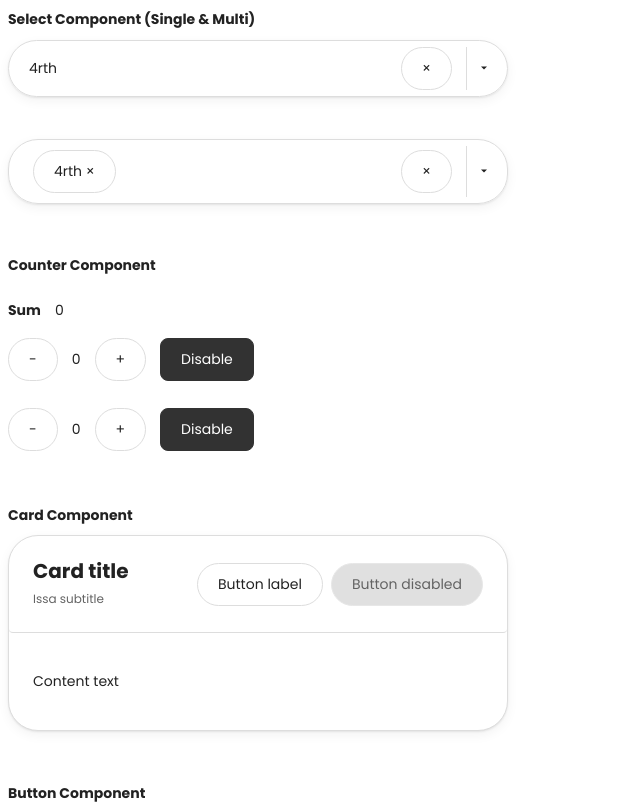
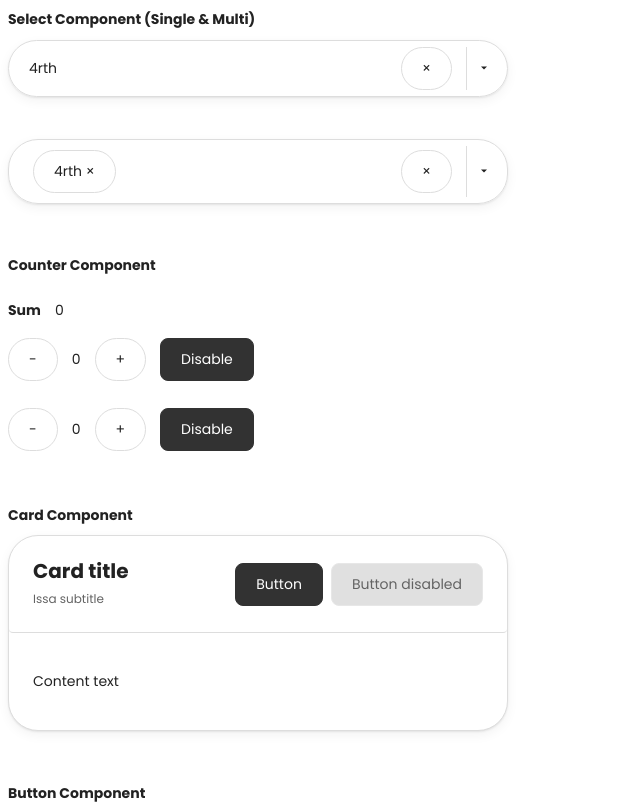
Before and after one commit to chilucdiep/component-library, a React (Vite) app: page / in a window 1280 px wide. Shown: the top 804 px of the page, without its empty margins (0-640 px from the left). Built offline with nearby package versions, Linux system fonts and the light colour scheme.

Commit message:
Card width

```diff
--- a/package.json
+++ b/package.json
@@ -13,7 +13,8 @@
   "dependencies": {
     "classnames": "^2.3.2",
     "react": "^18.2.0",
-    "react-dom": "^18.2.0"
+    "react-dom": "^18.2.0",
+    "styled-components": "^5.3.6"
   },
   "devDependencies": {
     "@babel/core": "^7.19.6",
--- a/src/App.tsx
+++ b/src/App.tsx
@@ -47,10 +47,11 @@ function App() {
     <Card
       title="Card title"
       subtitle="Issa subtitle"
+      maxWidth="500px"
       side={
         <>
-          <Button label="Button label" />
-          <Button label="Button disabled" disabled={true} />
+          <Button label="Button" variant="primary" />
+          <Button label="Button disabled" disabled={true} variant="primary" />
         </>
       }
     >
--- a/src/components/Button/Button.tsx
+++ b/src/components/Button/Button.tsx
@@ -18,6 +18,7 @@ export function Button({
     [styles.disabled]: disabled,
     [styles.primary]: variant === "primary",
   });
+
   return (
     <button className={classes} disabled={disabled} onClick={onClick}>
       {label}
--- a/src/components/Card/Card.module.scss
+++ b/src/components/Card/Card.module.scss
@@ -20,7 +20,6 @@ body,
 
 .Card {
   background-color: white;
-  max-width: 500px;
   @include Box-Styling();
 }
 
--- a/src/components/Card/Card.tsx
+++ b/src/components/Card/Card.tsx
@@ -1,13 +1,19 @@
+import styled from "styled-components";
 import styles from "./Card.module.scss";
 
 type CardProps = {
   title: string;
   subtitle?: string;
+  maxWidth?: string;
   side?: React.ReactNode;
   children?: React.ReactNode;
 };
 
-export function Card({ title, subtitle, side, children }: CardProps) {
+export function Card({ title, subtitle, maxWidth, side, children }: CardProps) {
+  const Card = styled.section`
+    max-width: ${maxWidth};
+  `;
+
   const titleSectionMarkup = (
     <div className={styles.TitleSection}>
       <span className={styles.Title}>{title}</span>
@@ -23,9 +29,9 @@ export function Card({ title, subtitle, side, children }: CardProps) {
   );
 
   return (
-    <section className={styles.Card}>
+    <Card className={styles.Card}>
       {headerMarkup}
       <div className={styles.Main}>{children}</div>
-    </section>
+    </Card>
   );
 }
```
Also changed, not shown: 1 other file (tests, documents, lock files or other folders).
